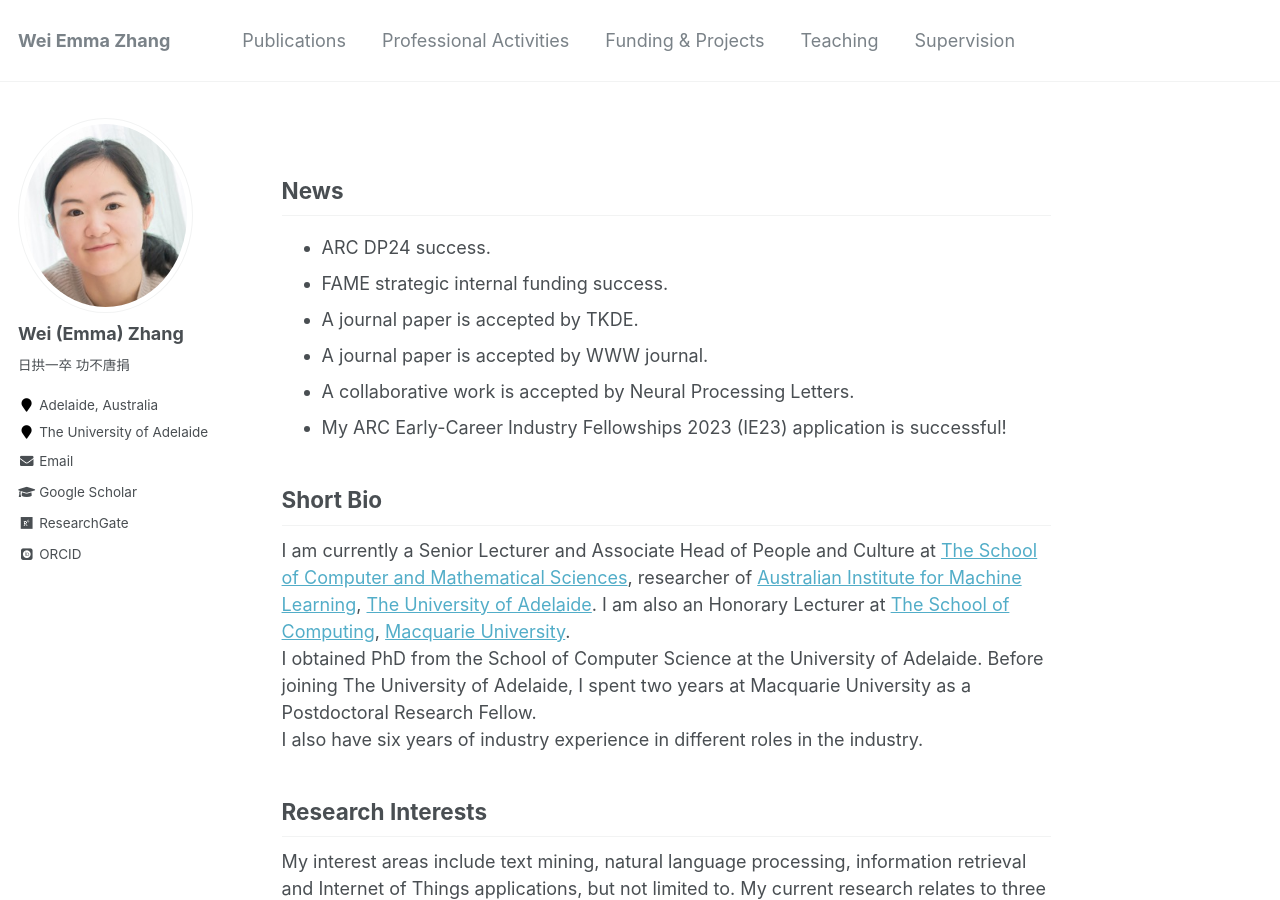
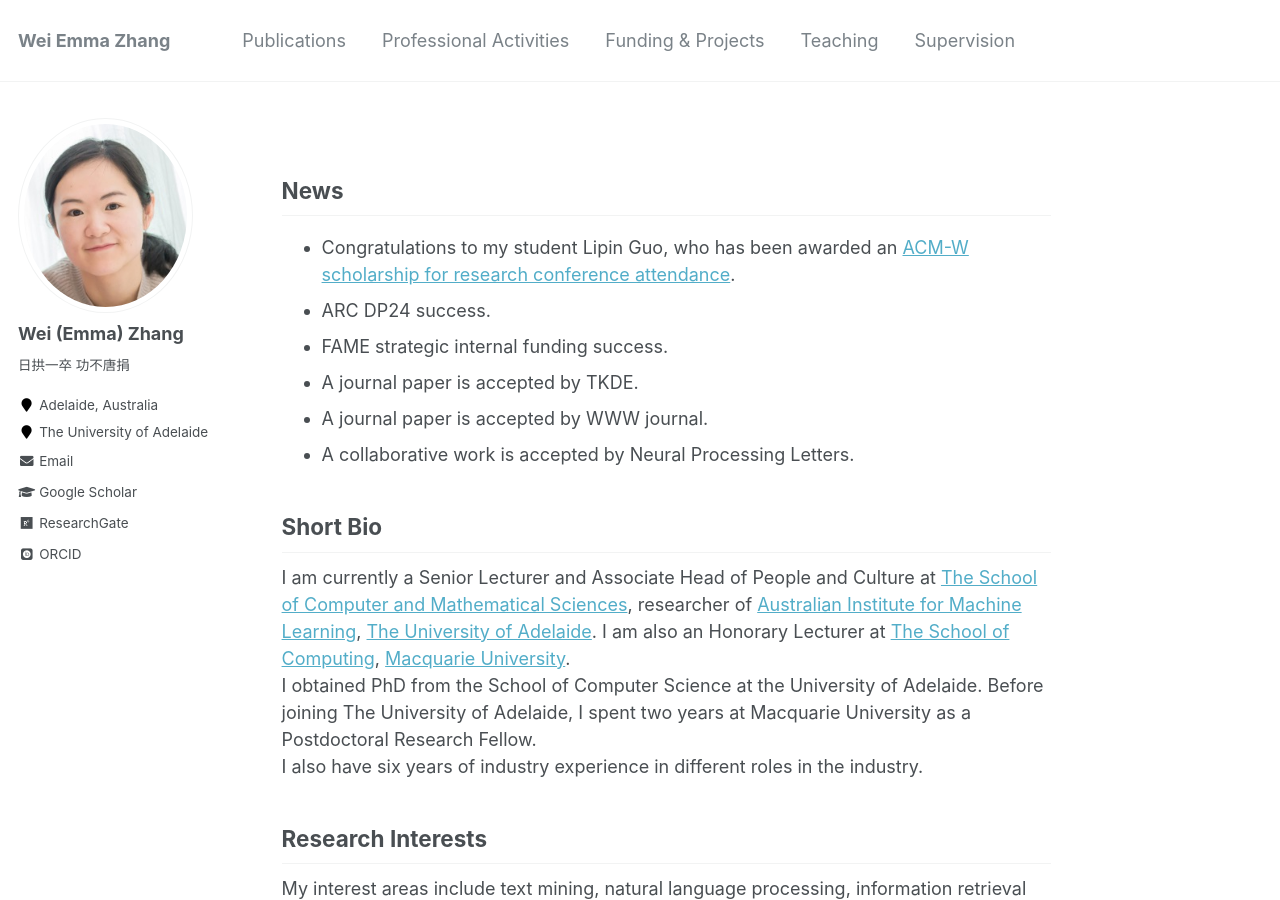
Before and after one commit to weiezhang/weiezhang.github.io, a Jekyll site: the page built from _pages/about.md, in a window 1280 px wide and 900 px high. Built offline with Jekyll 4.4.1, drawn with Linux system fonts in a browser that asks for light colours; some web fonts are replaced.

Commit message:
Update about.md

```diff
--- a/_pages/about.md
+++ b/_pages/about.md
@@ -9,12 +9,12 @@ redirect_from:
 ---
 
 ## News
+* Congratulations to my student Lipin Guo, who has been awarded an [ACM-W scholarship for research conference attendance](https://women.acm.org/acm-w-scholarship-for-attendance-of-research-conferences-program/).
 * ARC DP24 success.
 * FAME strategic internal funding success.
 * A journal paper is accepted by TKDE.
 * A journal paper is accepted by WWW journal.
 * A collaborative work is accepted by Neural Processing Letters.
-* My ARC Early-Career Industry Fellowships 2023 (IE23) application is successful!
 
 ## Short Bio
 I am currently a Senior Lecturer and Associate Head of People and Culture at [The School of Computer and Mathematical Sciences](https://set.adelaide.edu.au/mathematical-sciences), researcher of [Australian Institute for Machine Learning](https://www.adelaide.edu.au/aiml/), [The University of Adelaide](http://www.adelaide.edu.au). I am also an Honorary Lecturer at [The School of Computing](https://www.mq.edu.au/faculty-of-science-and-engineering/departments-and-schools/school-of-computing), [Macquarie University](http://www.mq.edu.au/).
```
